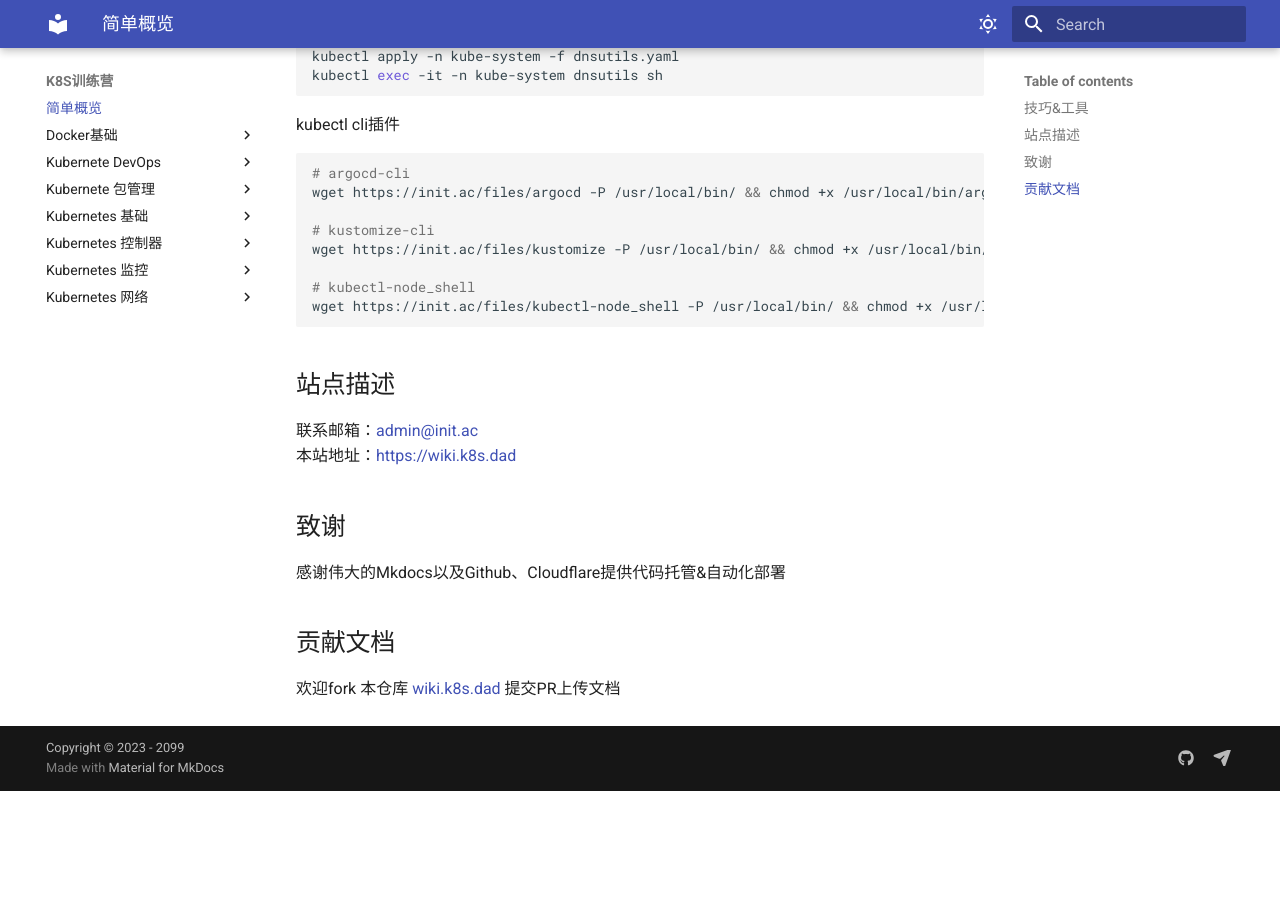
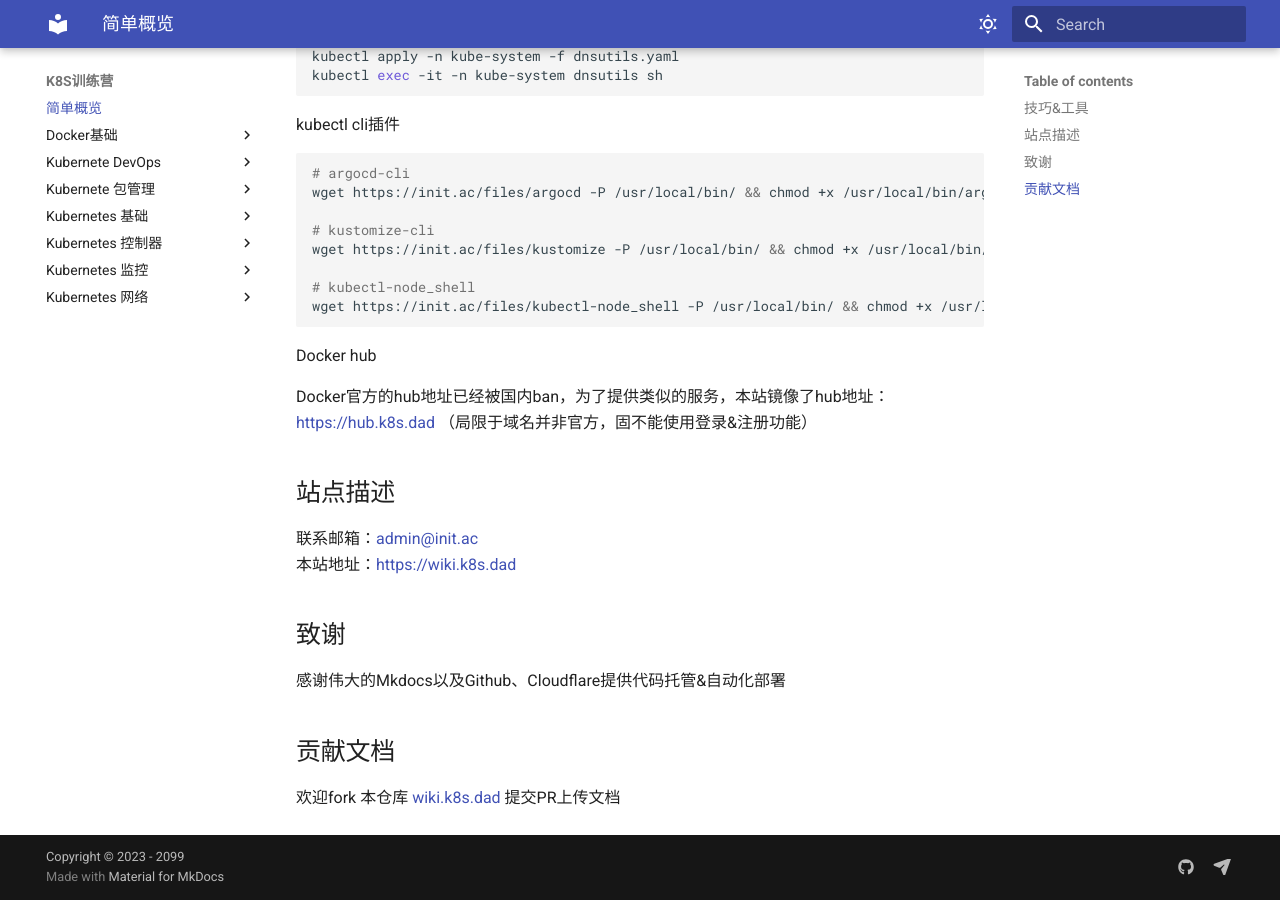
Before and after one commit to bohai-repo/wiki.k8s.dad, an MkDocs documentation site: the page built from wiki/index.md, in a window 1280 px wide and 900 px high, scrolled down 586 px. Built offline with MkDocs 1.6.1 and Material for MkDocs 9.7.7, drawn with Linux system fonts in a browser that asks for light colours; comment, search, counter and statistics services are not loaded; before the commit the page ends 1377 px from its top, so only the background shows below that.

Commit message:
添加hub地址

````diff
--- a/wiki/index.md
+++ b/wiki/index.md
@@ -40,6 +40,10 @@ wget https://init.ac/files/kustomize -P /usr/local/bin/ && chmod +x /usr/local/b
 wget https://init.ac/files/kubectl-node_shell -P /usr/local/bin/ && chmod +x /usr/local/bin/kubectl-node_shell
 ```
 
+Docker hub
+
+Docker官方的hub地址已经被国内ban，为了提供类似的服务，本站镜像了hub地址：https://hub.k8s.dad  （局限于域名并非官方，固不能使用登录&注册功能）
+
 ## 站点描述
 
 联系邮箱：admin@init.ac
````
